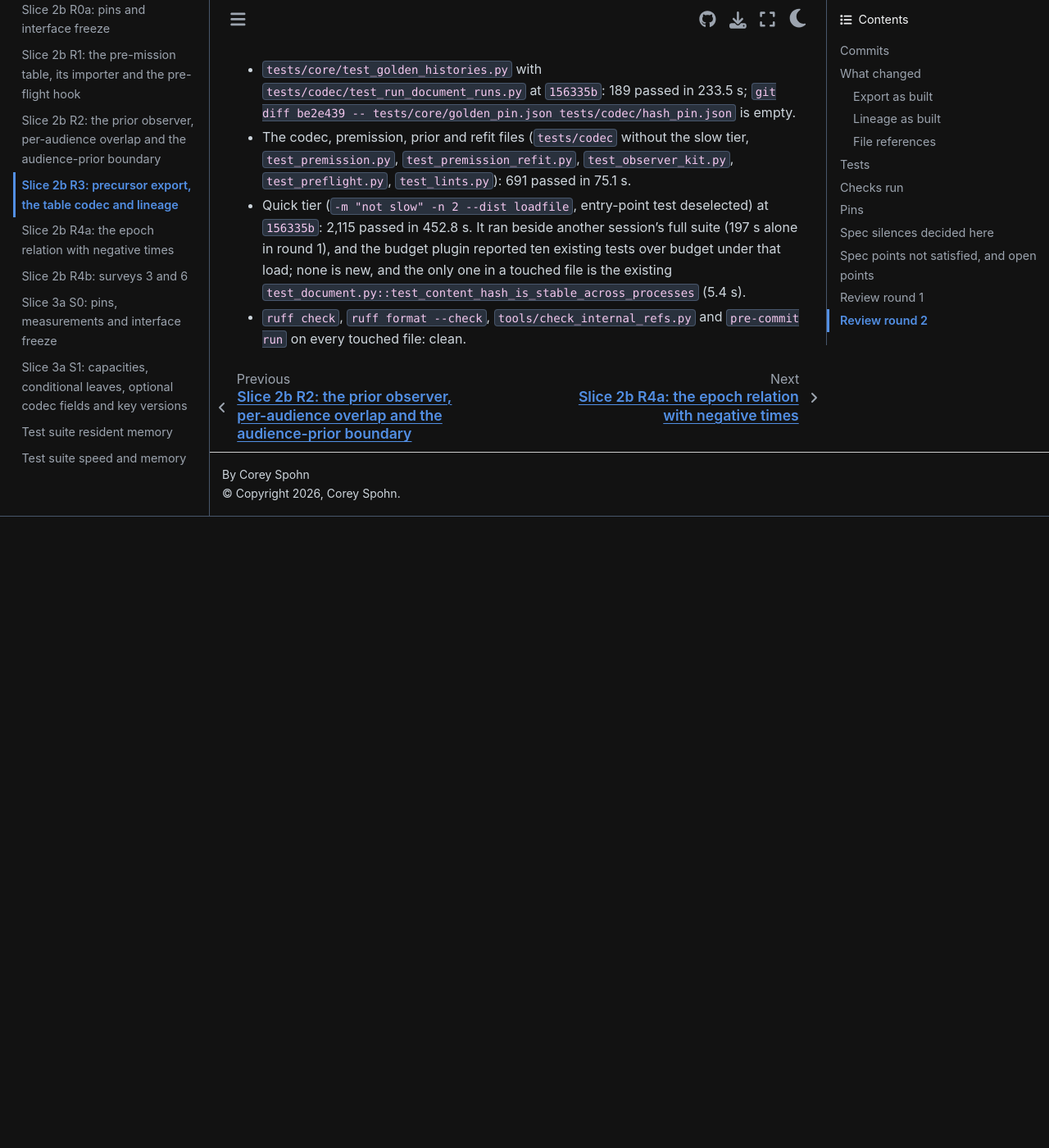
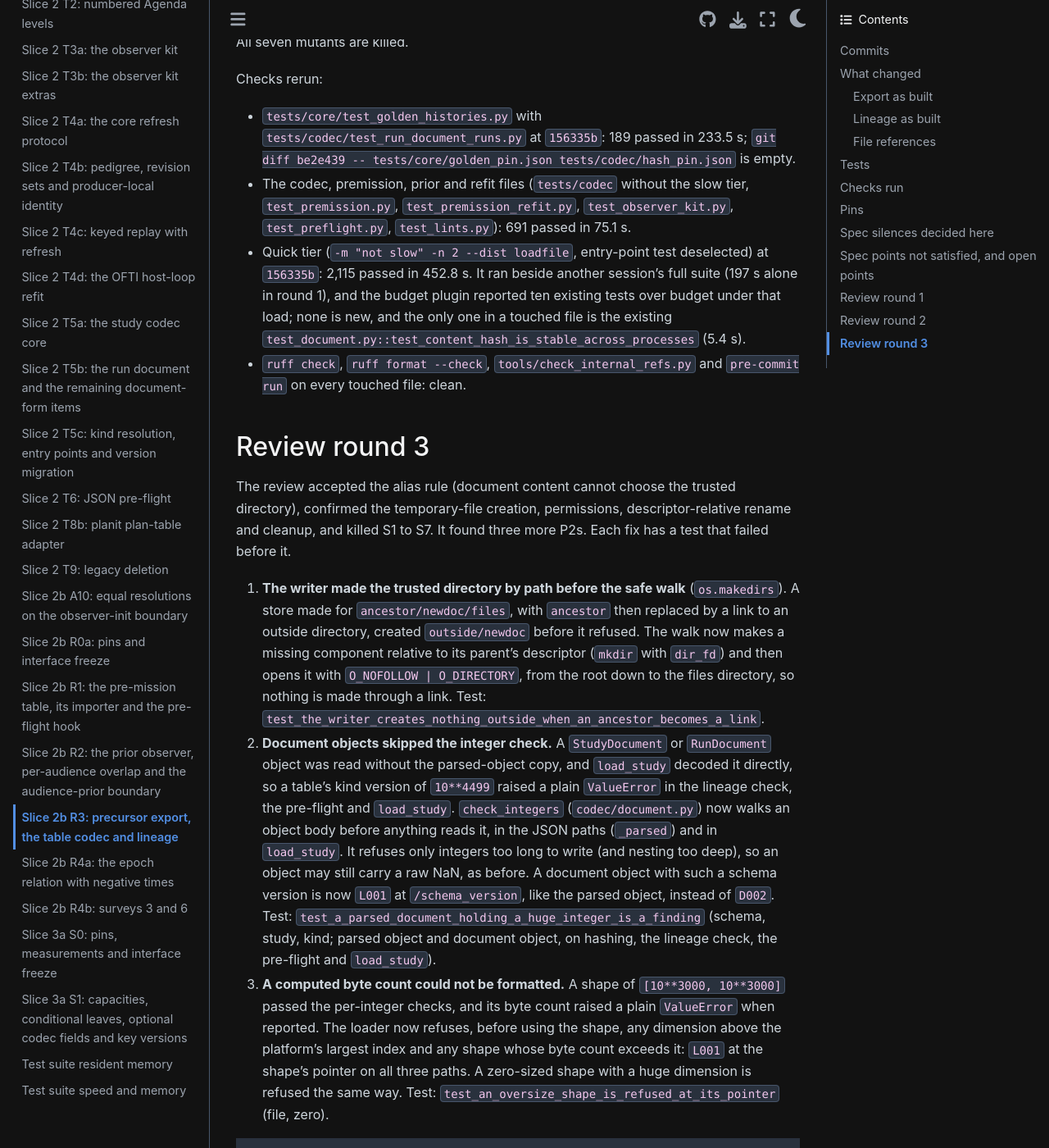
Before and after one commit to CoreySpohn/spaceodyssey, a Sphinx documentation site: the page built from docs/changes/slice-2b-r3.md, in a window 1280 px wide and 1400 px high, scrolled down 13288 px. Shown: the whole window at 82% size. Built offline with Sphinx 7.4.7 and the Sphinx Book theme 1.1.4, drawn with Linux system fonts in a browser that asks for light colours; pages that are not in the unit, such as notebooks, are missing from menus; before the commit the page ends 13918 px from its top, so only the background shows below that; some of the changed text lies outside the part shown.

Commit message:
docs(changes): slice 2b R3 review round 3 fixes

```diff
--- a/docs/changes/slice-2b-r3.md
+++ b/docs/changes/slice-2b-r3.md
@@ -21,8 +21,10 @@ section, no `schema_version` change and no migration, and no pinned hash moved.
 5. this record (`81661a1`)
 6. review round 1 fixes: `f633669`, `79636d2`, `0f9a67e`, `9d5550e`, `8e5bfe8`, and
    this record's update (`ee3b475`; see "Review round 1")
-7. review round 2 fixes: `3efec3f`, `156335b`, and this record's update (see "Review
-   round 2")
+7. review round 2 fixes: `3efec3f`, `156335b`, and this record's update (`84304d6`;
+   see "Review round 2")
+8. review round 3 fixes: `1c4952d`, `0bcc2d4`, and this record's update (see "Review
+   round 3")
 
 ## What changed
 
@@ -369,3 +371,59 @@ Checks rerun:
   existing `test_document.py::test_content_hash_is_stable_across_processes` (5.4 s).
 - `ruff check`, `ruff format --check`, `tools/check_internal_refs.py` and
   `pre-commit run` on every touched file: clean.
+
+## Review round 3
+
+The review accepted the alias rule (document content cannot choose the trusted
+directory), confirmed the temporary-file creation, permissions, descriptor-relative
+rename and cleanup, and killed S1 to S7. It found three more P2s. Each fix has a test
+that failed before it.
+
+1. **The writer made the trusted directory by path before the safe walk**
+   (`os.makedirs`). A store made for `ancestor/newdoc/files`, with `ancestor` then
+   replaced by a link to an outside directory, created `outside/newdoc` before it
+   refused. The walk now makes a missing component relative to its parent's
+   descriptor (`mkdir` with `dir_fd`) and then opens it with
+   `O_NOFOLLOW | O_DIRECTORY`, from the root down to the files directory, so nothing
+   is made through a link. Test:
+   `test_the_writer_creates_nothing_outside_when_an_ancestor_becomes_a_link`.
+2. **Document objects skipped the integer check.** A `StudyDocument` or `RunDocument`
+   object was read without the parsed-object copy, and `load_study` decoded it
+   directly, so a table's kind version of `10**4499` raised a plain `ValueError` in
+   the lineage check, the pre-flight and `load_study`. `check_integers`
+   (`codec/document.py`) now walks an object body before anything reads it, in the
+   JSON paths (`_parsed`) and in `load_study`. It refuses only integers too long to
+   write (and nesting too deep), so an object may still carry a raw NaN, as before.
+   A document object with such a schema version is now `L001` at `/schema_version`,
+   like the parsed object, instead of `D002`. Test:
+   `test_a_parsed_document_holding_a_huge_integer_is_a_finding` (schema, study, kind;
+   parsed object and document object, on hashing, the lineage check, the pre-flight
+   and `load_study`).
+3. **A computed byte count could not be formatted.** A shape of
+   `[10**3000, 10**3000]` passed the per-integer checks, and its byte count raised a
+   plain `ValueError` when reported. The loader now refuses, before using the shape,
+   any dimension above the platform's largest index and any shape whose byte count
+   exceeds it: `L001` at the shape's pointer on all three paths. A zero-sized shape
+   with a huge dimension is refused the same way. Test:
+   `test_an_oversize_shape_is_refused_at_its_pointer` (file, zero).
+
+| Test | Tier | Cold s | Mutant it kills |
+|---|---|---|---|
+| `test_premission_codec.py::test_the_writer_creates_nothing_outside_when_an_ancestor_becomes_a_link` | unit | 2.3 | ancestors made by path before the walk (T1) |
+| `::test_a_parsed_document_holding_a_huge_integer_is_a_finding` (3) | unit | 2.5 to 2.8 | object bodies not checked in the JSON paths (T2); `load_study` skips the object check (T3) |
+| `::test_an_oversize_shape_is_refused_at_its_pointer` (2) | unit | 2.6, 2.6 | shape not bounded (T4); product bounded, dimensions not (T5) |
+
+All five mutants are killed.
+
+Checks rerun:
+
+- `tests/core/test_golden_histories.py` with `tests/codec/test_run_document_runs.py`
+  at `0bcc2d4`: 189 passed in 194.5 s; `git diff be2e439 --
+  tests/core/golden_pin.json tests/codec/hash_pin.json` is empty.
+- The codec, premission, prior and refit files (`tests/codec` without the slow tier,
+  `test_premission.py`, `test_premission_refit.py`, `test_observer_kit.py`,
+  `test_preflight.py`, `test_lints.py`): 695 passed in 28.5 s.
+- `1c4952d` alone (its `src/` with its test file): the codec files, 302 passed.
+- `ruff check`, `ruff format --check`, `tools/check_internal_refs.py` and
+  `pre-commit run` on every touched file: clean. The quick tier was not rerun this
+  round.
```
